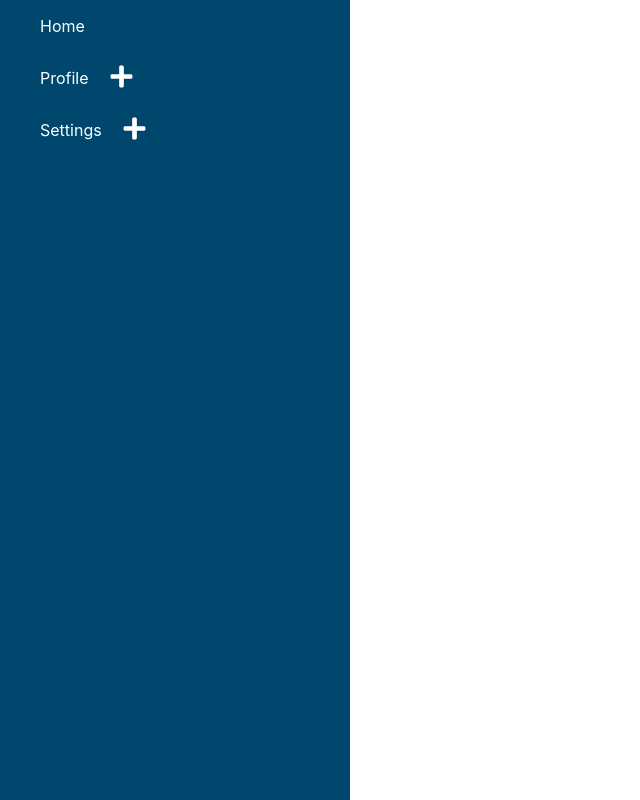
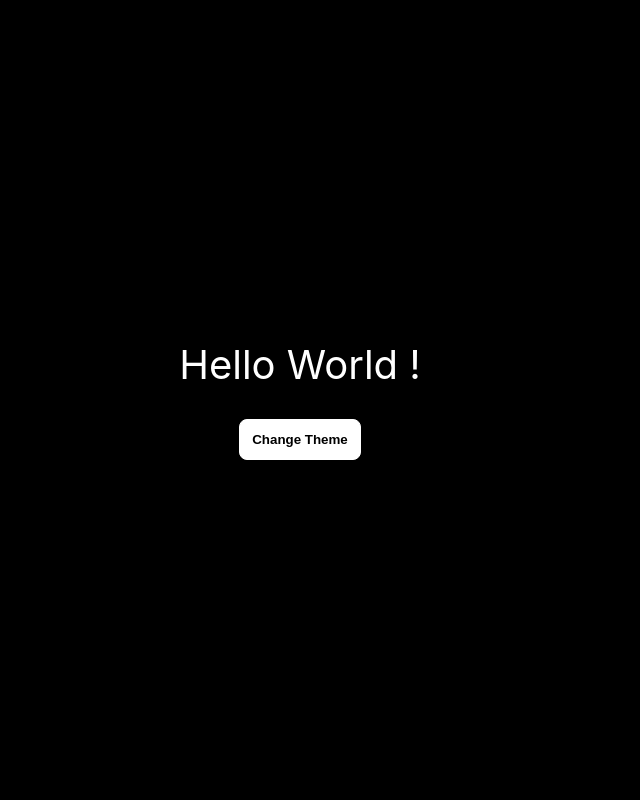
Before and after one commit to teja-reddy21/react-projects, a React (Create React App) app: page / in a window 1280 px wide. Shown: the whole page, without its empty margins (0-640 px from the left). Built offline with nearby package versions, Linux system fonts and the light colour scheme.

Commit message:
light and dark mode completed

```diff
--- a/package.json
+++ b/package.json
@@ -9,9 +9,10 @@
     "@testing-library/user-event": "^13.5.0",
     "react": "^19.1.0",
     "react-dom": "^19.1.0",
+    "react-icons": "^5.5.0",
+    "react-qr-code": "^2.0.15",
     "react-scripts": "5.0.1",
-    "web-vitals": "^2.1.4",
-     "react-icons": "^5.5.0"
+    "web-vitals": "^2.1.4"
   },
   "scripts": {
     "start": "react-scripts start",
--- a/src/App.js
+++ b/src/App.js
@@ -6,6 +6,8 @@ import ImageSlider from './components/image-slider';
 import LoadMoreData from './components/load-more-data';
 import TreeView from './components/tree-view';
 import menus from "./components/tree-view/data";
+import QRCodeGenerator from './components/QR-code-generator';
+import LightDarkMode from './components/light-dark-mode';
 function App() {
   return (
     <div className="App">
@@ -13,7 +15,9 @@ function App() {
     {/* <StarRating noOfStars={10}/> */}
     {/* <ImageSlider url={'https://picsum.photos/v2/list'} page={"1"} limit={'10'}/> */}
     {/* <LoadMoreData/> */}
-    <TreeView menus={menus} />
+    {/* <TreeView menus={menus} /> */}
+    {/* <QRCodeGenerator/> */}
+    <LightDarkMode/>
     </div>
   );
 }
--- /dev/null
+++ b/src/components/light-dark-mode/index.jsx
@@ -0,0 +1,21 @@
+import './theme.css'
+import useLocalStroage from "./useLocalStroage"
+
+export default function LightDarkMode() {
+    const [theme, setTheme] = useLocalStroage("theme", "dark");
+
+    function handleToggleTheme() {
+      setTheme(theme === "light" ? "dark" : "light");
+    }
+
+    console.log(theme);
+
+    return (
+      <div className="light-dark-mode" data-theme={theme}>
+        <div className="container">
+          <p>Hello World !</p>
+          <button onClick={handleToggleTheme}>Change Theme</button>
+        </div>
+      </div>
+    );
+  }
--- /dev/null
+++ b/src/components/light-dark-mode/theme.css
@@ -0,0 +1,46 @@
+:root {
+    --background: #ffffff;
+    --text-primary: #000;
+    --button-bg: #000;
+    --button-text: #ffffff;
+  }
+
+  [data-theme="dark"] {
+    --background: #000000;
+    --text-primary: #fff;
+    --button-bg: #fff;
+    --button-text: #000;
+  }
+  .light-dark-mode {
+    background-color: var(--background);
+    height: 100vh;
+    display: flex;
+    flex-direction: column;
+    justify-content: center;
+    font-size: 20px;
+    transition: all 0.5s;
+  }
+
+  .light-dark-mode .container {
+    display: flex;
+    justify-content: center;
+    align-items: center;
+    flex-direction: column;
+    gap: 30px;
+  }
+
+  .light-dark-mode .container p {
+    color: var(--text-primary);
+    font-size: 40px;
+    margin: 0px;
+  }
+
+  .light-dark-mode .container button {
+    background-color: var(--button-bg);
+    border: 1px solid var(--button-bg);
+    color: var(--button-text);
+    padding: 12px;
+    border-radius: 8px;
+    font-weight: 600;
+    cursor: pointer;
+  }
--- /dev/null
+++ b/src/components/light-dark-mode/useLocalStroage.jsx
@@ -0,0 +1,25 @@
+import { useEffect, useState } from "react";
+
+
+export default function useLocalStroage(key, defaultValue) {
+    const [value, setValue] = useState(() => {
+      let currentValue;
+
+      try {
+        currentValue = JSON.parse(
+          localStorage.getItem(key) || String(defaultValue)
+        );
+      } catch (error) {
+        console.log(error);
+        currentValue = defaultValue;
+      }
+
+      return currentValue;
+    });
+
+    useEffect(() => {
+      localStorage.setItem(key, JSON.stringify(value));
+    }, [key, value]);
+
+    return [value, setValue];
+  }
```
Also changed, not shown: 1 other file (tests, documents, lock files or other folders).
